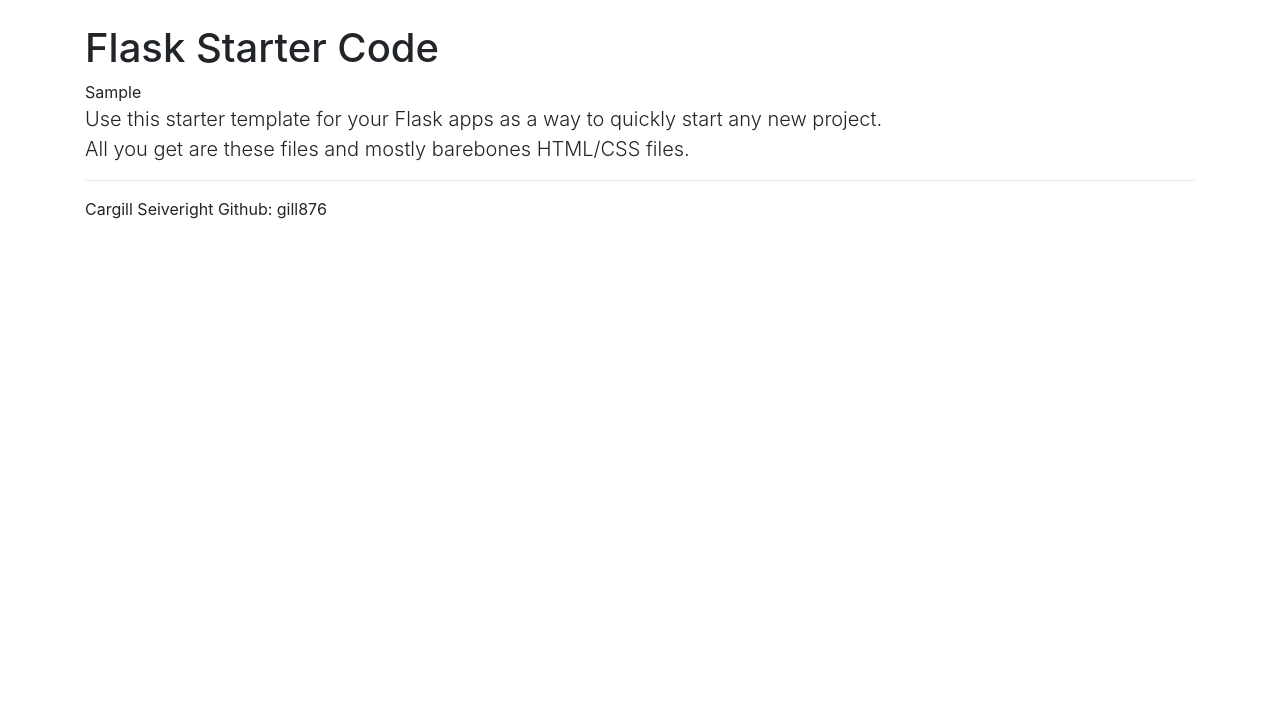
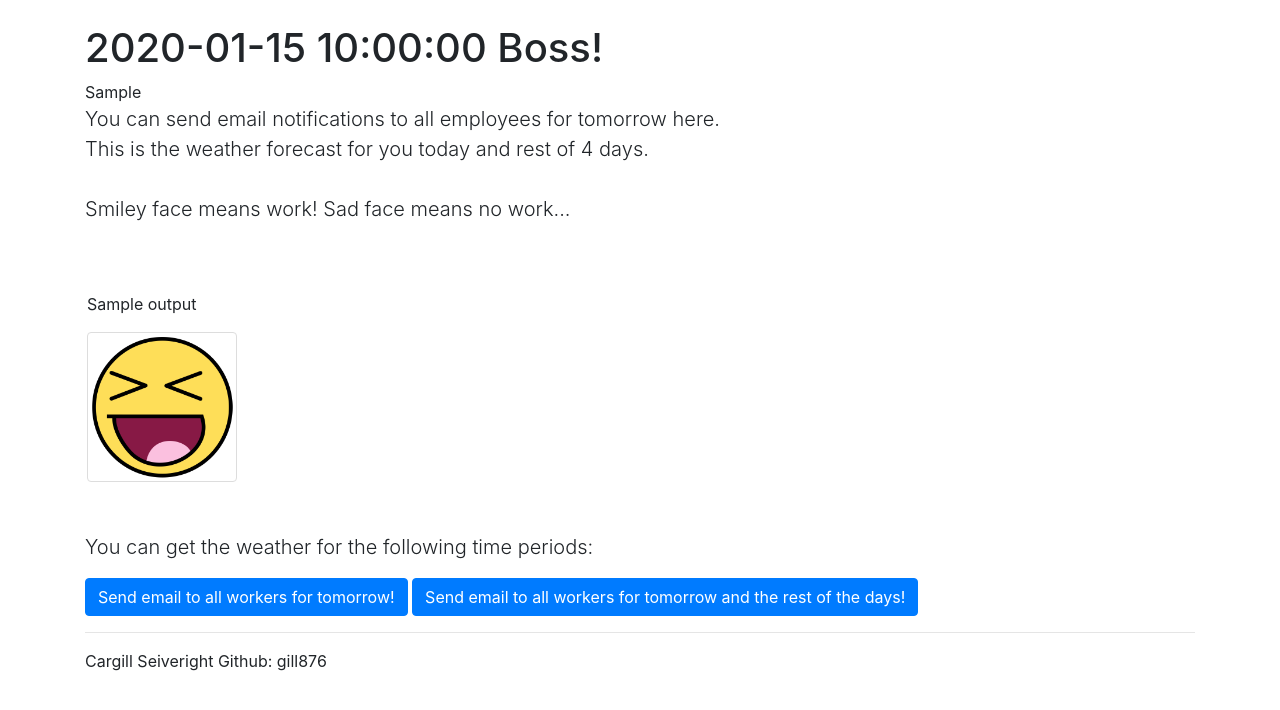
Before and after one commit to gill876/kg-weather-reporter, a Flask app: template app/templates/home.html in a window 1280 px wide. Shown: the part 56-766 px from the top of the page. Run offline with Flask 2, Linux system fonts and the light colour scheme; the template is opened without the code that fills it: most values are stand-ins (such as "Sample title", 1, 10 or a date in 2020); some libraries are stand-ins or nearby versions.

Commit message:
Basically finished

```diff
--- a/app/__init__.py
+++ b/app/__init__.py
@@ -1,5 +1,5 @@
 import requests
-from flask import Flask, request
+from flask import Flask, request, redirect
 from flask_sqlalchemy import SQLAlchemy
 from flask_mail import Mail
 from flask_wtf.csrf import CSRFProtect
--- a/app/forms.py
+++ b/app/forms.py
@@ -7,6 +7,7 @@
     lname = StringField('Enter worker last name', validators=[DataRequired()])
     address1 = StringField('Enter worker address1', validators=[DataRequired()])
     city = StringField('Enter worker\'s city', validators=[DataRequired()])
+    state = StringField('Enter worker\'s state', validators=[DataRequired()])
     country = StringField('Enter worker\'s country', validators=[DataRequired()])
     telephone = StringField('Enter worker\'s telephone number', validators=[DataRequired()])
     role = StringField('Enter worker\'s role', validators=[DataRequired()])
--- a/app/models.py
+++ b/app/models.py
@@ -7,20 +7,22 @@
     lname = db.Column(db.String(30))
     address1 = db.Column(db.String(100))
     city = db.Column(db.String(30))
+    state = db.Column(db.String(30))
     country = db.Column(db.String(30))
     telephone = db.Column(db.String(20))
     role = db.Column(db.String(100))
     email = db.Column(db.String(50))
 
-    def __init__(self, fname, lname, address1, city, country, telephone, role, email):
+    def __init__(self, fname, lname, address1, city, state, country, telephone, role, email):
         self.fname = fname
         self.lname = lname
         self.address1 = address1
         self.city = city
+        self.state = state
         self.country = country
         self.telephone = telephone
         self.role = role
         self.email = email
 
     def __repr__(self):
-        return '%r, %r, %r, %r, %r, %r, %r, %r' % self.fname, self.lname, self.address1, self.city, self.country, self.telephone, self.role, self.email
+        return '%r, %r, %r, %r, %r, %r, %r, %r, %r' % self.fname, self.lname, self.address1, self.city, self.state, self.country, self.telephone, self.role, self.email
--- a/app/static/css/app.css
+++ b/app/static/css/app.css
@@ -1,3 +1,47 @@
 body {
     padding-top: 5rem;
 }
+
+/*#forecast-row {
+    display: flexbox;
+    flex-direction: row;
+    align-content: space-between;
+    height: 120;
+    width: 250;
+}
+
+#forecast-card {
+    height: 100px;
+    width: 50;
+    background-color: black;
+    padding-left: 2px;
+    padding-right: 2px;
+}*/
+
+#forecast-row {
+    padding-top: 50px;
+    display: flex;
+    flex-wrap: wrap;
+    flex-direction: row;
+    justify-content: space-between;
+    align-items: auto;
+    align-content: start
+  }
+  /*#forecast-row:after {
+    display: block;
+    content: " placeholder ";
+    margin: 10px;
+    flex: 999 999 auto;
+  }*/
+  #forecast-card {
+    flex: 0 0 auto;
+    margin: 2px;
+  }
+
+  img {
+    border: 1px solid #ddd;
+    border-radius: 4px;
+    padding: 1px;
+    width: 150px;
+    height: 150px;
+  }
--- a/app/templates/addworker.html
+++ b/app/templates/addworker.html
@@ -26,6 +26,10 @@
             </div>
 
             <div class="form-group">
+                {{ form.state.label }} {{ form.state(class="form-control") }}
+            </div>
+
+            <div class="form-group">
                 {{ form.country.label }} {{ form.country(class="form-control") }}
             </div>
 
--- a/app/templates/home.html
+++ b/app/templates/home.html
@@ -1,9 +1,30 @@
 {% extends "base.html" %}
 
 {% block main %}
-<h1>Flask Starter Code</h1>
+<h1>{{greeting_time}} Boss!</h1>
 {% include 'flash_messages.html' %}
 {{test1}}
-<p class="lead">Use this starter template for your Flask apps as a way to quickly start any new project.<br>
-All you get are these files and mostly barebones HTML/CSS files.</p>
+<p class="lead">You can send email notifications to all employees for tomorrow here.<br>
+This is the weather forecast for you today and rest of 4 days.<br><br>Smiley face means work! Sad face means no work...</p>
+<div id="forecast-row">
+    {% for output in outputs %}
+        {% if output[0] != 'Rain' %}
+            <div id="forecast-card">
+                <p class="daysOfWeek">{{output[1]}}</p>
+                <img src="{{url_for('static', filename='img/work.png')}}" alt="Let's go to work today!">
+            </div>
+        {% endif %}
+        {% if output[0] == 'Rain' %}
+            <div id="forecast-card">
+                <p class="daysOfWeek">{{output[1]}}</p>
+                <img src="{{url_for('static', filename='img/nowork.png')}}" alt="Don't go to work today">
+            </div>
+        {% endif %}
+    {% endfor %}
+</div>
+<div>
+    <br><br><p class="lead">You can get the weather for the following time periods:</p>
+    <a href="{{url_for('sendTomorrow')}}" class="btn btn-primary">Send email to all workers for tomorrow!</a>
+    <a href="" class="btn btn-primary">Send email to all workers for tomorrow and the rest of the days!</a>
+</div>
 {% endblock %}
--- a/app/templates/viewworkers.html
+++ b/app/templates/viewworkers.html
@@ -13,6 +13,7 @@
                     <th>Last Name</th>
                     <th>Address1</th>
                     <th>City</th>
+                    <th>State</th>
                     <th>Country</th>
                     <th>Telephone Number</th>
                     <th>Role</th>
@@ -27,6 +28,7 @@
                         <td>{{ worker.lname }}</td>
                         <td>{{ worker.address1 }}</td>
                         <td>{{ worker.city }}</td>
+                        <td>{{ worker.state }}</td>
                         <td>{{ worker.country }}</td>
                         <td>{{ worker.telephone }}</td>
                         <td>{{ worker.role }}</td>
--- a/app/views.py
+++ b/app/views.py
@@ -9,6 +9,7 @@
 import json
 import os
 from dotenv import load_dotenv
+from datetime import datetime
 load_dotenv(verbose=True)
 
 @app.route('/')
@@ -16,7 +17,23 @@
     """Render website's home page."""
     #db.create_all()
     #test1 = type(os.getenv("TESTENV"))
-    return render_template('home.html')
+    now = datetime.now()
+    hour_start = 2
+    """test1 = "failed"
+    if request.method == 'GET':
+        test1 = request.form['submitb']
+        flash('Successful!', 'success')"""
+    time = now.strftime("%H:%M")
+    greeting_time = "Good afternoon" if (int(now.strftime("%H")) >= 12) else "Good morning"
+
+    boss = Worker.query.filter_by(role='Manager').first()
+    city = boss.city
+    state = boss.state
+    country = boss.country
+    loadDays = getDays()
+    forecasts = forecaster(city, state, country, hour_start)
+    outputs = zip(forecasts, loadDays)
+    return render_template('home.html', time=time, greeting_time=greeting_time, outputs= outputs)
 
 @app.route('/addworker', methods=['GET', 'POST'])
 def addWorker():
@@ -27,12 +44,13 @@
             lname = workerF.lname.data
             address1 = workerF.address1.data
             city = workerF.city.data
+            state = workerF.state.data
             country = workerF.country.data
             telephone = workerF.telephone.data
             role = workerF.role.data
             email = workerF.email.data
 
-            worker = Worker(fname, lname, address1, city, country, telephone, role, email)
+            worker = Worker(fname, lname, address1, city, state, country, telephone, role, email)
             db.session.add(worker)
             db.session.commit()
 
@@ -87,6 +105,77 @@
 
     return render_template('home.html', test1 = forecast)
 
+def forecaster(city, state, country, hour_start):#Documentation for this function is in search_city()
+    API_KEY = os.getenv("WEATHER_API_KEY")
+    jsonccode = None
+    ccode = None
+
+    with open(os.path.dirname(os.path.abspath(__file__)) + '/static/json/countries.json') as f: #this file directory format might not work in Windows
+        jsonccode = json.load(f)
+    for c_dict in jsonccode:
+        if c_dict.get('name') == country:
+            ccode = c_dict.get('code')
+
+    url = f'http://api.openweathermap.org/data/2.5/forecast?q={city},{state},{ccode}&appid={API_KEY}'
+    response = requests.get(url).json()
+
+    if response.get("cod") != "200":
+        message = response.get('message', '')
+        return f'Error getting weather information for {city.title()}. Error message = {message}'
+
+    forecasts = []
+    for i in range(hour_start,40,8): #retrieves weather for the given hour period of the day eg: 0 => 00:00 - 02:59, 2 => 06:00-08:59
+	    forecasts+= [response.get('list')[i].get('weather')[0].get('main')]
+
+    return forecasts
+
+def getDays():
+    day = datetime.today().weekday()
+    loadDays = []
+    day_lst = ['Mon', 'Tue', 'Wed', 'Thur', 'Fri', 'Sat', 'Sun']
+
+    for i in range(0,5):
+        #loadDays+= [day_lst[day]]
+        if day > 6:
+            day = 0
+            loadDays+= [day_lst[day]]
+            day+=1
+        else:
+            loadDays+=[day_lst[day]]
+            day+=1
+    return loadDays
+
+@app.route('/tomorrow')
+def sendTomorrow():
+    workers = Worker.query.all()
+    boss = Worker.query.filter_by(role='Manager').first()
+    hour_start = 2 #time for 06:00-08:59
+    with mail.connect() as conn:
+        for worker in workers:
+
+            tomorrow_forecast = forecaster(worker.city, worker.state, worker.country, hour_start)
+
+            if tomorrow_forecast[1] == 'Rain': #forecast for tomorrow
+                if worker.role == "IT":
+                    message = "Do not go on the road tomorrow\n\n\n\nRegards, {} {}".format(boss.fname, boss.lname)
+                else:
+                    message = "You are going to work for 4 hours tomorrow instead of 8 hours\n\n\n\nRegards, {} {}".format(boss.fname, boss.lname)
+            else:
+                if worker.role == "IT":
+                    message = "Have fun at work tomorrow!\n\n\n\nRegards, {} {}".format(boss.fname, boss.lname)
+                else:
+                    message = "You will be working for 8 hours tomorrow\n\n\n\nRegards, {} {}".format(boss.fname, boss.lname)
+
+            subject = "Work for tomorrow, Mr.%s" % worker.lname
+            msg = Message(recipients=[worker.email],
+                        sender=app.config.get("MAIL_USERNAME"),
+                        body=message,
+                        subject=subject)
+
+            conn.send(msg)
+    flash('Email notification sent to all workers!', 'success')
+    return redirect(url_for('home'))
+
 ###
 # The functions below should be applicable to all Flask apps.
 ###
```
Also changed, not shown: app/static/img/nowork.png (added), app/static/img/work.png (added).
